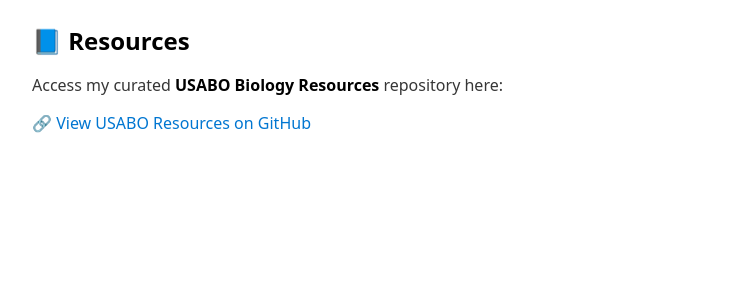
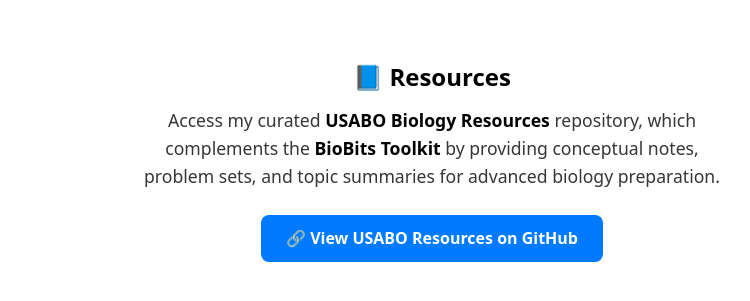
Before and after one commit to EnderSampath/BioBits-Toolkit, a Flask app: page /resources in a window 1280 px wide. Shown: the part 161-462 px from the top of the page, without its empty margins (208-958 px from the left). Run offline with Flask 3, Linux system fonts and the light colour scheme.

Commit message:
upgraded version of resources.html

```diff
--- a/templates/resources.html
+++ b/templates/resources.html
@@ -1,10 +1,17 @@
 {% extends "layout.html" %}
 {% block content %}
+<div style="text-align:center; margin-top:60px;">
   <h2>📘 Resources</h2>
-  <p>Access my curated <strong>USABO Biology Resources</strong> repository here:</p>
-  <p>
-    <a href="https://github.com/EnderSampath/USABO-biology-resources" target="_blank">
-      🔗 View USABO Resources on GitHub
-    </a>
+  <p style="font-size:1.1rem; max-width:600px; margin:auto; line-height:1.6;">
+    Access my curated <strong>USABO Biology Resources</strong> repository,
+    which complements the <strong>BioBits Toolkit</strong> by providing
+    conceptual notes, problem sets, and topic summaries for advanced biology preparation.
   </p>
+
+  <a href="https://github.com/EnderSampath/USABO-biology-resources"
+     target="_blank"
+     style="display:inline-block; margin-top:25px; padding:12px 25px; background:#007bff; color:white; text-decoration:none; border-radius:8px; font-weight:600;">
+     🔗 View USABO Resources on GitHub
+  </a>
+</div>
 {% endblock %}
```
